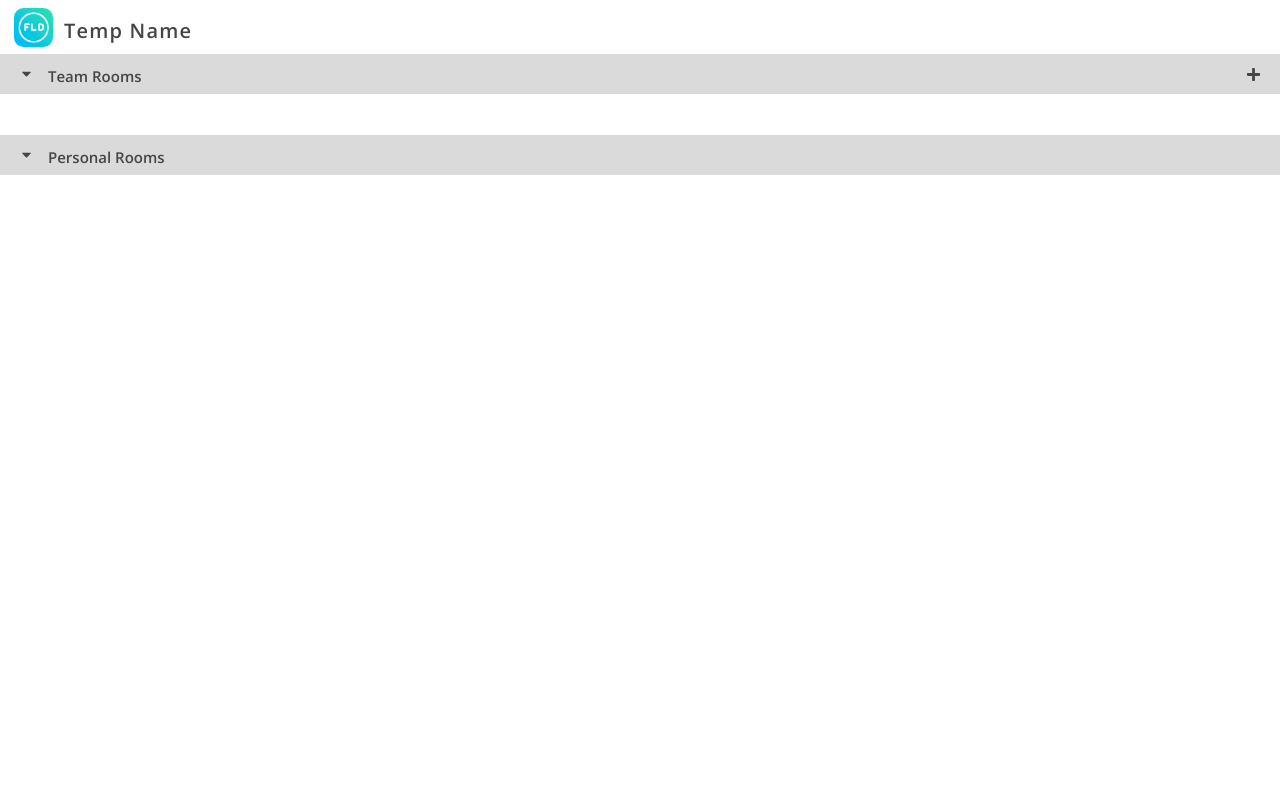
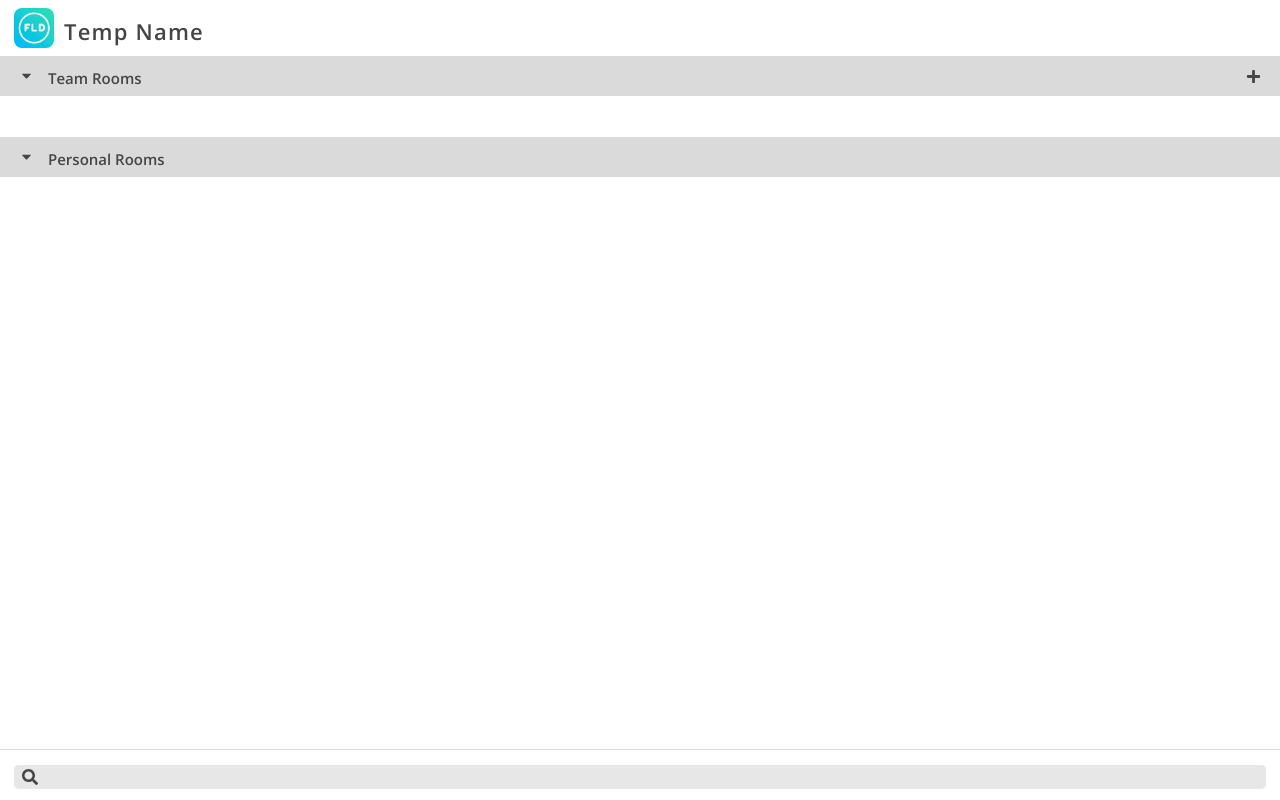
Before and after one commit to ericz3/abora, a React (Create React App) app: page / in a window 1280 px wide. Built offline with nearby package versions, Linux system fonts and the light colour scheme.

Commit message:
rooms search bar

```diff
--- /dev/null
+++ b/public/index.css
@@ -0,0 +1,3 @@
+body > #root > div{
+    height: 100vh
+}
--- a/public/index.html
+++ b/public/index.html
@@ -15,6 +15,7 @@
       user's mobile device or desktop. See https://developers.google.com/web/fundamentals/web-app-manifest/
     -->
     <link rel="manifest" href="%PUBLIC_URL%/manifest.json" />
+    <link rel="stylesheet" type="text/css" href="index.css" />
     <!--
       Notice the use of %PUBLIC_URL% in the tags above.
       It will be replaced with the URL of the `public` folder during the build.
@@ -26,8 +27,8 @@
     -->
     <title></title>
   </head>
-  <body>
-    <noscript>You need to enable JavaScript to run this app.</noscript>
+  <body >
+    <!-- <noscript>You need to enable JavaScript to run this app.</noscript> -->
     <div id="root"></div>
     <!--
       This HTML file is a template.
--- a/src/App.css
+++ b/src/App.css
@@ -8,11 +8,15 @@
   font-family: 'Open Sans', sans-serif;
 }
 
-.container {
-  padding: 0 1rem;
+*.unselectable {
+  -webkit-user-select: none;
 }
 
-.btn {
+/* .container {
+  padding: 0 1rem;
+} */
+
+/* .btn {
   display: inline-block;
   border: none;
   background: #555;
@@ -23,4 +27,35 @@
 
 .btn:hover {
   background: #666;
+} */
+
+.App {
+  display: flex;
+  flex-flow: column;
+  height: 100%;
+  width: 100%
 }
+
+.line-horizontal-white {
+  height: 1px;
+  background-color: #FFFFFF
+}
+
+.line-horizontal-gray {
+  height: 1px;
+  background-color: #dadada
+}
+
+.scroll-content {
+  background-color: #ffffff;
+  flex : 1 1 auto;
+}
+
+.rooms-search-footer {
+  flex: 0 1 50px;
+  padding-left: 14px;
+  padding-right: 14px;
+  padding-top: 15px;
+  padding-bottom: 11px;
+  background-color: #ffffff;
+}
--- a/src/App.js
+++ b/src/App.js
@@ -1,16 +1,23 @@
 import React from 'react';
 import Header from './components/Header';
 import RoomsList from './components/RoomsList';
+import RoomsSearchBar from './components/SearchBar';
 import './App.css';
 
 class App extends React.Component{
   render (){
     return (
-      <div className="App">
+      <div className='App'>
         <Header />
-        <RoomsList roomType = {RoomsList.roomTypes.team}/>
-        <div style = {{height:'1px', background:'#FFFFFF'}}/>
-        <RoomsList roomType = {RoomsList.roomTypes.personal}/>
+        <div className='scroll-content'>
+          <RoomsList roomType={RoomsList.roomTypes.team}/>
+          <div className='line-horizontal-white'/>
+          <RoomsList roomType={RoomsList.roomTypes.personal}/>
+        </div>
+        <div className='line-horizontal-gray'/>
+        <div className='rooms-search-footer'>
+          <RoomsSearchBar/>
+        </div>
       </div>
     );
   }
--- a/src/components/Header.css
+++ b/src/components/Header.css
@@ -1,6 +1,6 @@
 .header-bar {
     width: 100%;
-    height: 54px;
+    height: 56px;
     background-color: #FFFFFF
 }
 
@@ -8,16 +8,16 @@
     float: left;
     margin-left: 14px;
     margin-top: 8px;
-    width: 39px;
-    height: 39px;
-    border-radius: 25%
+    width: 40px;
+    height: 40px;
+    border-radius: 8px
 }
 
 .title {
-    font-size: 20px;
+    font-size: 22px;
     font-weight: 600;
     color: #454545;
-    padding-top: 17px;
+    padding-top: 16px;
     margin-left: 64px;
     letter-spacing: 1.2px
 }
--- a/src/components/RoomsList.css
+++ b/src/components/RoomsList.css
@@ -22,7 +22,7 @@
 }
 
 .create-room-button:hover {
-    background-color: #ECECEC;
+    background-color: #EBEBEB;
 }
 
 .drop-down-title {
--- a/src/components/RoomsList.js
+++ b/src/components/RoomsList.js
@@ -13,8 +13,7 @@ class RoomsList extends React.Component {
     constructor(props){
         super(props);
         this.state = {
-            show: true,
-            buttonHover : false
+            show: true
         };
     }
 
@@ -26,10 +25,6 @@ class RoomsList extends React.Component {
         this.setState(state => ({show : !state.show}));
     }
 
-    toggleButtonHover = () => {
-        this.setState(state => ({buttonHover : !state.buttonHover}));
-    };
-
     render() {
         let caret = this.state.show
                     ? <FaCaretDown className='float-left'/>
@@ -38,7 +33,7 @@ class RoomsList extends React.Component {
                     ? 'Team Rooms'
                     : 'Personal Rooms'
         return (
-            <div>
+            <div className='unselectable'>
                 <div className='drop-down' onClick={this.toggleShow}>
                     {caret}
                     <div className='drop-down-title'>
@@ -51,7 +46,7 @@ class RoomsList extends React.Component {
                     }
                 </div>
                 {/* replace with list*/}
-                {this.state.show ? <div style = {{height : '40px', background : '#FFFFFF'}}></div> : ''}
+                {this.state.show && <div style = {{height : '40px', background : '#FFFFFF'}}></div>}
             </div>
         );
     }
--- /dev/null
+++ b/src/components/SearchBar.css
@@ -0,0 +1,30 @@
+.search-bar {
+    height: 28px;
+    background-color: #E7E7E7;
+    color: #454545;
+    width: 100%;
+    height: 24px;
+    border-radius: 5px;
+}
+
+input {
+    height: 100%;
+    width: 100%;
+    font-size: 14px;
+    color: #000000;
+    border: none;
+    border-radius: 5px;
+    background-color: #E7E7E7;
+    padding-left: 35px;
+}
+
+input:focus {
+    outline-color: #add2ef;
+}
+
+.search-icon {
+    position: absolute;
+    margin-left: 8px;
+    margin-top: 4px;
+    color: #454545
+}
--- /dev/null
+++ b/src/components/SearchBar.js
@@ -0,0 +1,18 @@
+import React from 'react';
+import './SearchBar.css'
+import {FaSearch} from 'react-icons/fa'
+
+
+class RoomSearchBar extends React.Component {
+    render (){
+        return (
+            <div className='search-bar'>
+                <FaSearch className='search-icon'/>
+                <input type='text'></input>
+
+            </div>
+        )
+    }
+}
+
+export default RoomSearchBar
```
